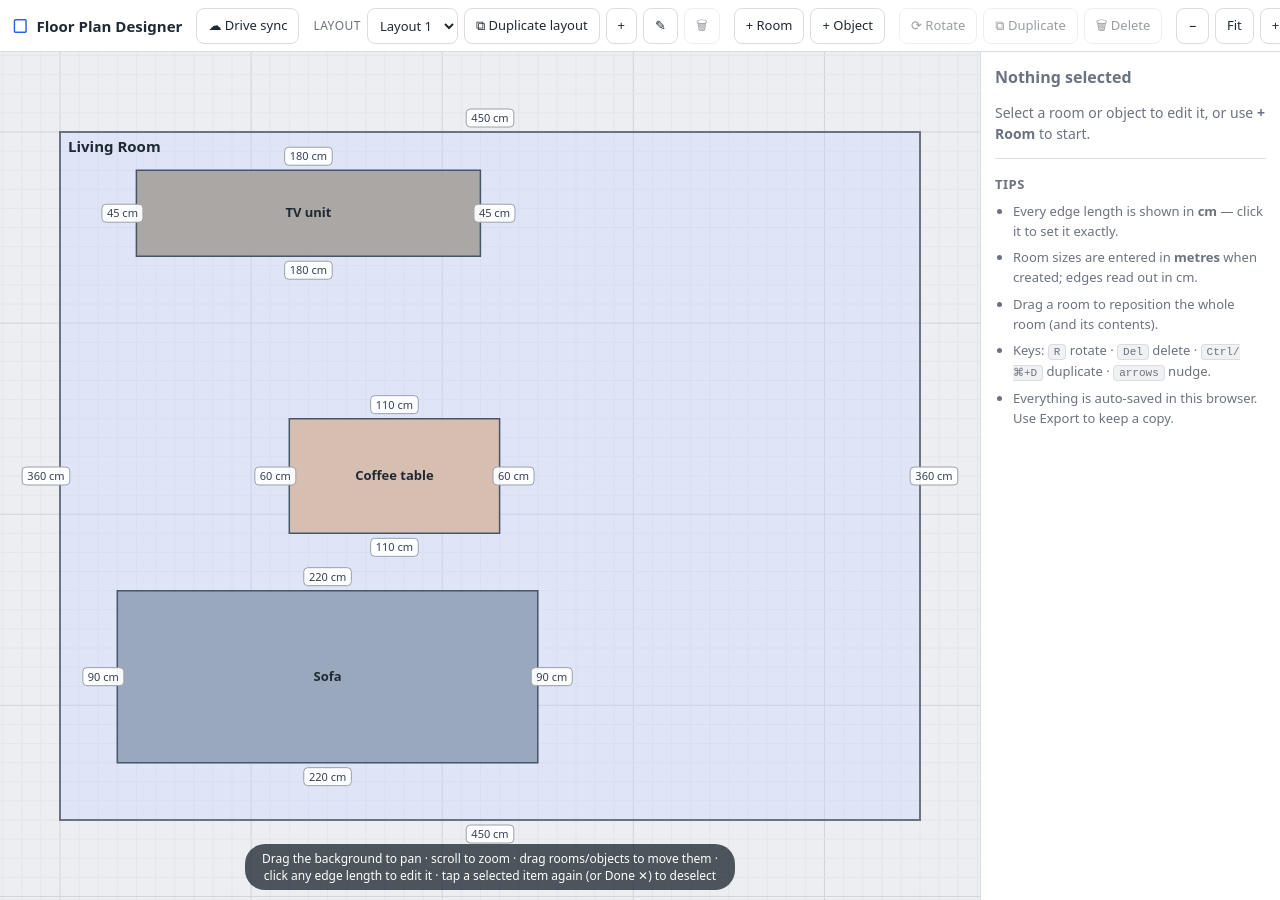
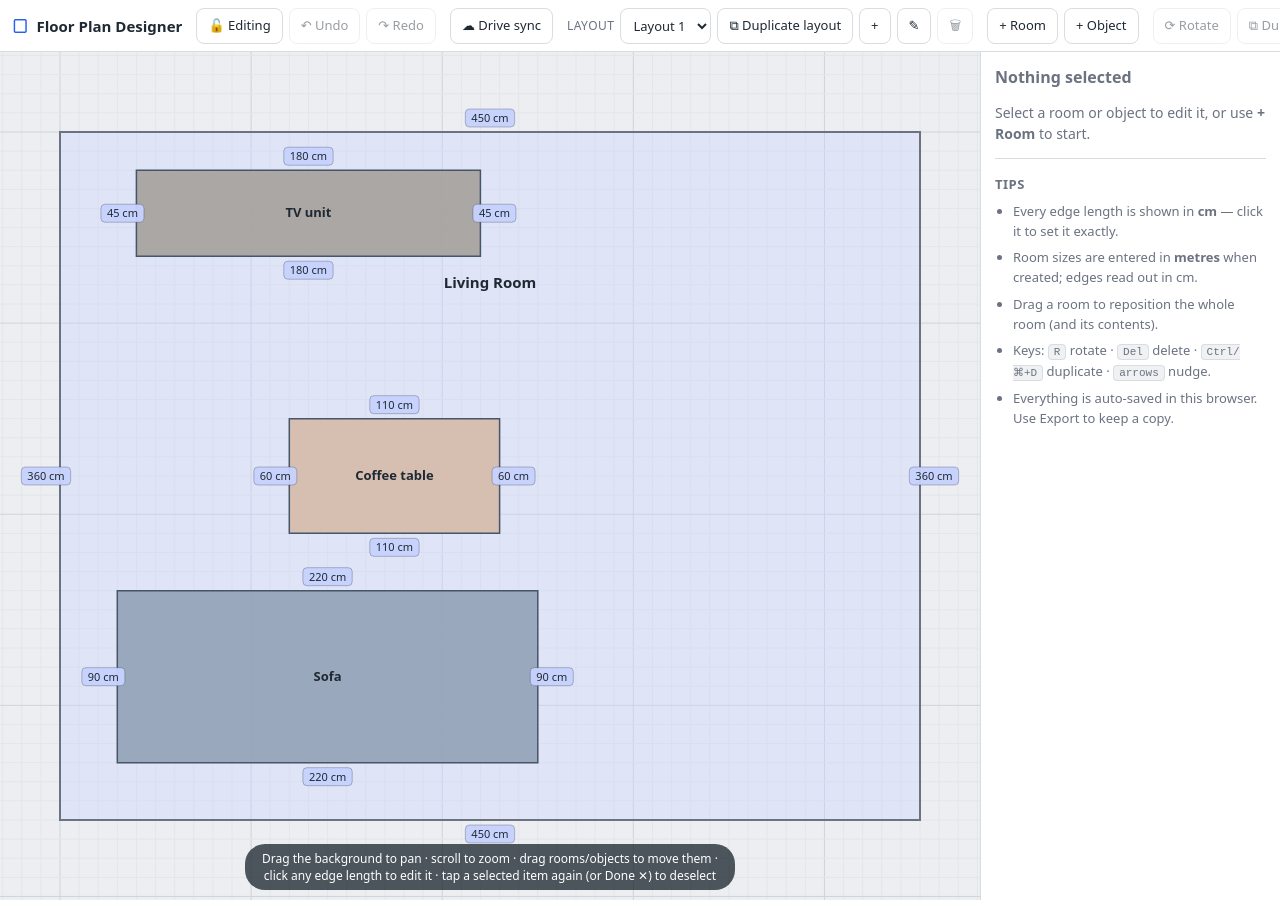
Before and after one commit to mchr3k/mchr3k.github.com, a Jekyll site: the page floorplan/index.html, which Jekyll copies as it is, in a window 1280 px wide. Built offline with Jekyll 4.4.1, drawn with Linux system fonts in a browser that asks for light colours; part of the change alters nothing that is shown.

Commit message:
Add undo/redo and canvas lock; improve edge labels and room names
Undo/redo:
- Snapshot plan content at each save; Undo/Redo toolbar buttons plus
  Ctrl/Cmd+Z and Ctrl/Cmd+Shift+Z (or Ctrl+Y). Lets an accidental
  drag (or any edit) be reverted. save() now = persist() + recordHistory,
  so undo/redo replay persists without adding new history steps. History
  resets on a remote Drive replacement.

Canvas lock (default on touch devices):
- When locked, the canvas is view/select-only: a drag pans and edge
  labels just select, so nothing can be moved or edited by accident.
  Pan/zoom and the side panel still work. A toolbar button toggles it;
  desktop (fine pointer) starts unlocked.

Edge labels:
- Replaced the blunt per-edge length threshold with global overlap
  resolution: longest edges and the selected item win, and a short
  cut-in edge's dimension shows as soon as there's room for it rather
  than only when fully zoomed in.
- Tinted each label to its owning room's colour.

Room names:
- Positioned at a shape-aware point inside the outline (upper-centre,
  accounting for cut-ins/cut-outs) instead of the top-left corner.
- Contraction now uses real text measurement, so names only ellipsise
  when they genuinely don't fit (no longer wasting width).

https://claude.ai/code/session_01WufBwyDRyqPSDpxCsqmNkX

```diff
--- a/floorplan/app.js
+++ b/floorplan/app.js
@@ -37,6 +37,10 @@
   let ui = { grid: true, snap: true, edges: true, gridCm: 10 };
   /** @type {{kind:'room'|'object', roomId:string, objId?:string}|null} */
   let selection = null;
+  // When locked, the canvas is view/select-only: dragging pans and edge labels
+  // just select, so nothing can be moved or edited by accident. Pan/zoom and the
+  // side panel still work. Defaults on per device (set in boot()).
+  let locked = false;
 
   const SVGNS = "http://www.w3.org/2000/svg";
   const PALETTE = ["#c7d2fe", "#bbf7d0", "#fde68a", "#fecaca", "#bae6fd", "#ddd6fe", "#fbcfe8"];
@@ -256,9 +260,17 @@
 
     if (ui.grid) drawGrid(W, H);
 
+    labelCandidates = [];
     for (const room of state.rooms) {
       drawRoom(room);
       for (const obj of room.objects) drawObject(room, obj);
+    }
+    // Edge labels go in a single top layer so they sit above every shape and
+    // their overlaps can be resolved globally.
+    if (labelCandidates.length) {
+      const layer = svgEl("g", { class: "edge-labels" });
+      placeEdgeLabels(layer);
+      svg.appendChild(layer);
     }
   }
 
@@ -302,15 +314,65 @@
     return corners.map((c) => `${c[0].toFixed(1)},${c[1].toFixed(1)}`).join(" ");
   }
 
-  // Fit a name into `availPx` of on-screen width at the given font size.
-  // Returns the full name if it fits, an ellipsised version while at least
-  // `minChars` real characters still fit, or null when it's too small to show.
-  function fitLabel(name, availPx, size, minChars) {
-    const charW = size * 0.6; // rough per-character width
-    const maxChars = Math.floor(availPx / charW);
-    if (maxChars >= name.length) return name;
-    if (maxChars - 1 >= minChars) return name.slice(0, maxChars - 1) + "…";
+  // Measure real rendered text width (cached 2D context), so labels contract
+  // only when they genuinely don't fit — not on a conservative guess.
+  const _measureCtx = document.createElement("canvas").getContext("2d");
+  function measureText(str, size, weight) {
+    _measureCtx.font = `${weight || 400} ${size}px system-ui, -apple-system, "Segoe UI", Roboto, sans-serif`;
+    return _measureCtx.measureText(str).width;
+  }
+
+  // Fit a name into `availPx`: the full name if it measures within, otherwise
+  // the longest ellipsised prefix that fits while keeping >= `minChars` real
+  // characters, or null when it's too small to show.
+  function fitLabel(name, availPx, size, weight, minChars) {
+    if (measureText(name, size, weight) <= availPx) return name;
+    for (let n = name.length - 1; n >= minChars; n--) {
+      const s = name.slice(0, n) + "…";
+      if (measureText(s, size, weight) <= availPx) return s;
+    }
     return null;
+  }
+
+  // Area centroid of a polygon (screen coords); falls back to the vertex
+  // average for degenerate cases.
+  function polygonCentroid(pts) {
+    let a = 0, cx = 0, cy = 0;
+    for (let i = 0; i < pts.length; i++) {
+      const [x0, y0] = pts[i], [x1, y1] = pts[(i + 1) % pts.length];
+      const cross = x0 * y1 - x1 * y0;
+      a += cross; cx += (x0 + x1) * cross; cy += (y0 + y1) * cross;
+    }
+    a *= 0.5;
+    if (Math.abs(a) < 1e-6) {
+      const n = pts.length;
+      return [pts.reduce((s, p) => s + p[0], 0) / n, pts.reduce((s, p) => s + p[1], 0) / n];
+    }
+    return [cx / (6 * a), cy / (6 * a)];
+  }
+  function pointInPoly(pt, pts) {
+    let inside = false;
+    for (let i = 0, j = pts.length - 1; i < pts.length; j = i++) {
+      const [xi, yi] = pts[i], [xj, yj] = pts[j];
+      if ((yi > pt[1]) !== (yj > pt[1]) && pt[0] < ((xj - xi) * (pt[1] - yi)) / (yj - yi) + xi) inside = !inside;
+    }
+    return inside;
+  }
+  // A point inside the room outline to anchor its name on, shape-aware so it
+  // respects cut-ins/cut-outs. Prefer the upper-centre (clear of furniture that
+  // usually sits mid-room), falling back to the centroid, bbox centre, then a
+  // corner.
+  function roomLabelAnchor(corners) {
+    const xs = corners.map((p) => p[0]), ys = corners.map((p) => p[1]);
+    const minX = Math.min(...xs), maxX = Math.max(...xs), minY = Math.min(...ys), maxY = Math.max(...ys);
+    const c = polygonCentroid(corners);
+    const cx = Math.min(Math.max(c[0], minX + 1), maxX - 1);
+    const upper = [cx, minY + (maxY - minY) * 0.22];
+    if (pointInPoly(upper, corners)) return upper;
+    if (pointInPoly(c, corners)) return c;
+    const bc = [(minX + maxX) / 2, (minY + maxY) / 2];
+    if (pointInPoly(bc, corners)) return bc;
+    return corners[0];
   }
 
   function drawRoom(room) {
@@ -329,15 +391,16 @@
       })
     );
 
-    // Room name (top-left, inside) — contracted with an ellipsis to fit the
-    // room's on-screen width, and dropped once it's too small to be useful.
-    const roomName = fitLabel(room.name, room.w * view.scale - 16, 15, 5);
+    // Room name — centred on a point that's actually inside the outline (so it
+    // accounts for cut-ins/cut-outs), contracted with an ellipsis only when it
+    // genuinely doesn't fit.
+    const roomName = fitLabel(room.name, room.w * view.scale - 16, 15, 700, 5);
     if (roomName && room.h * view.scale > 26) {
-      const [nx, ny] = geo.corners[0];
-      g.appendChild(textLabel(nx + 8, ny + 20, roomName, { weight: 700, size: 15, fill: "#1f2933" }));
-    }
-
-    drawEdgeLabels(g, geo, room, room.id, null);
+      const [cx, cy] = roomLabelAnchor(geo.corners);
+      g.appendChild(textLabel(cx, cy + 5, roomName, { weight: 700, size: 15, fill: "#1f2933", anchor: "middle" }));
+    }
+
+    collectEdgeLabels(geo, room.id, null, sel, room.color);
     if (sel) drawHandles(g, geo);
     svg.appendChild(g);
   }
@@ -369,7 +432,7 @@
 
     // Object name, centred — contracted with an ellipsis to fit the object's
     // width, hidden only once fewer than ~5 real characters would fit.
-    const objName = fitLabel(obj.name, obj.w * view.scale - 8, 13, 5);
+    const objName = fitLabel(obj.name, obj.w * view.scale - 8, 13, 600, 5);
     if (objName && obj.h * view.scale > 18) {
       g.appendChild(
         textLabel(geo.center[0], geo.center[1] + 4, objName, {
@@ -378,7 +441,7 @@
       );
     }
 
-    drawEdgeLabels(g, geo, obj, room.id, obj.id);
+    collectEdgeLabels(geo, room.id, obj.id, sel, room.color);
     if (sel) drawHandles(g, geo);
     svg.appendChild(g);
   }
@@ -399,42 +462,56 @@
     );
   }
 
-  function drawEdgeLabels(g, geo, item, roomId, objId) {
+  // Edge labels are gathered during the item pass, then positioned by
+  // placeEdgeLabels() so overlaps are resolved globally rather than by a blunt
+  // per-edge length threshold (which hid short cut-in edges far too eagerly).
+  let labelCandidates = [];
+  function collectEdgeLabels(geo, roomId, objId, selected, tint) {
     if (!ui.edges) return;
     for (const e of geo.edges) {
       const [lx, ly] = e.labelScreen;
       const txt = `${round(e.len)} cm`;
-      const wpx = txt.length * 6.6 + 8;
-      // Declutter: skip an edge whose on-screen length can't hold its own label
-      // (this is what overlaps/crowds when zoomed out).
-      if (e.len * view.scale < wpx) continue;
-      const eg = svgEl("g", {
-        class: "edge-label",
-        "data-kind": "edge",
-        "data-room": roomId,
-        "data-edge": e.idx,
-        style: "cursor:pointer",
-      });
-      if (objId) eg.setAttribute("data-obj", objId);
-      eg.appendChild(
-        svgEl("rect", {
-          x: lx - wpx / 2, y: ly - 9, width: wpx, height: 18, rx: 4,
-          fill: "#ffffff", "fill-opacity": 0.92, stroke: "#9aa1ab", "stroke-width": 1,
-        })
-      );
-      eg.appendChild(
-        svgEl(
-          "text",
-          {
-            x: lx, y: ly + 4,
-            "font-size": 11, "text-anchor": "middle", fill: "#374151",
-            "font-family": "system-ui, sans-serif", style: "pointer-events:none",
-          },
-          txt
-        )
-      );
-      g.appendChild(eg);
-    }
+      const wpx = measureText(txt, 11) + 12;
+      labelCandidates.push({ lx, ly, wpx, txt, roomId, objId, idx: e.idx, len: e.len, selected: selected ? 1 : 0, tint });
+    }
+  }
+
+  function placeEdgeLabels(layer) {
+    // Priority: the selected item first, then longer edges. Each label is drawn
+    // unless it would overlap one already placed — so a short edge's dimension
+    // shows as soon as there's room for it, and only real collisions are hidden.
+    labelCandidates.sort((a, b) => b.selected - a.selected || b.len - a.len);
+    const placed = [];
+    const pad = 2;
+    for (const c of labelCandidates) {
+      const x = c.lx - c.wpx / 2, y = c.ly - 9, w = c.wpx, h = 18;
+      let clash = false;
+      for (const r of placed) {
+        if (x < r.x + r.w + pad && x + w + pad > r.x && y < r.y + r.h + pad && y + h + pad > r.y) { clash = true; break; }
+      }
+      if (clash) continue;
+      placed.push({ x, y, w, h });
+      layer.appendChild(buildEdgeLabel(c, x, y, w));
+    }
+  }
+
+  function buildEdgeLabel(c, x, y, w) {
+    const eg = svgEl("g", {
+      class: "edge-label", "data-kind": "edge", "data-room": c.roomId,
+      "data-edge": c.idx, style: "cursor:pointer",
+    });
+    if (c.objId) eg.setAttribute("data-obj", c.objId);
+    eg.appendChild(svgEl("rect", {
+      x, y, width: w, height: 18, rx: 4,
+      // Tinted to the owning room's colour; pastels keep dark text readable.
+      fill: c.tint || "#ffffff", "fill-opacity": 0.95,
+      stroke: "rgba(15,23,42,0.25)", "stroke-width": 1,
+    }));
+    eg.appendChild(svgEl("text", {
+      x: c.lx, y: c.ly + 4, "font-size": 11, "text-anchor": "middle", fill: "#1f2933",
+      "font-family": "system-ui, sans-serif", style: "pointer-events:none",
+    }, c.txt));
+    return eg;
   }
 
   function drawHandles(g, geo) {
@@ -502,15 +579,25 @@
       return;
     }
     const kind = target.getAttribute("data-kind");
+    const roomId = target.getAttribute("data-room");
+    const objId = target.getAttribute("data-obj");
+    const [gmx, gmy] = mousePos(e);
+
+    if (locked) {
+      // View/select only: open the item in the side panel for editing, but
+      // never move it or open the canvas edge editor — a drag pans instead.
+      const sel = objId ? { kind: "object", roomId, objId } : { kind: "room", roomId };
+      const wasSelected = roomId ? sameSel(selection, sel) : false;
+      if (roomId) select(sel);
+      drag = { type: "pan", startOx: view.ox, startOy: view.oy, startMx: gmx, startMy: gmy, lockSel: roomId ? sel : null, wasSelected, moved: false };
+      return;
+    }
 
     if (kind === "edge") {
       openEdgeEditor(target, e);
       return;
     }
 
-    const roomId = target.getAttribute("data-room");
-    const objId = target.getAttribute("data-obj");
-    const [gmx, gmy] = mousePos(e);
     if (kind === "object") {
       const wasSelected = sameSel(selection, { kind: "object", roomId, objId });
       select({ kind: "object", roomId, objId });
@@ -557,6 +644,10 @@
     const [mx, my] = mousePos(e);
 
     if (drag.type === "pan") {
+      // Below the tap threshold, keep it a tap (so a locked tap can select/
+      // deselect without nudging the view).
+      if (!drag.moved && Math.hypot(mx - drag.startMx, my - drag.startMy) < TAP_SLOP) return;
+      drag.moved = true;
       view.ox = drag.startOx + (mx - drag.startMx);
       view.oy = drag.startOy + (my - drag.startMy);
       render();
@@ -590,16 +681,36 @@
     }
     if (pointers.size < 2) pinch = null;
     if (drag) {
-      if (drag.moved) save();
-      // A tap (no drag) on the already-selected item clears the selection —
-      // a reliable way to deselect on touch, where empty canvas is scarce.
-      else if ((drag.type === "object" || drag.type === "room") && drag.wasSelected) select(null);
+      if (drag.type === "pan") {
+        // Panning doesn't mutate content. A locked tap (no pan) on the already-
+        // selected item deselects it.
+        if (!drag.moved && drag.lockSel && drag.wasSelected) select(null);
+      } else if (drag.moved) {
+        save();
+      } else if (drag.wasSelected) {
+        // Tap (no drag) on the already-selected item clears the selection — a
+        // reliable way to deselect on touch, where empty canvas is scarce.
+        select(null);
+      }
     }
     drag = null;
   }
 
   function dist(a, b) {
     return Math.hypot(a[0] - b[0], a[1] - b[1]);
+  }
+
+  function setLocked(v) {
+    locked = v;
+    const b = el("btn-lock");
+    if (b) {
+      b.textContent = locked ? "🔒 Locked" : "🔓 Editing";
+      b.classList.toggle("locked", locked);
+      b.title = locked
+        ? "Canvas locked — drag pans, taps select. Tap to enable editing."
+        : "Editing enabled — drag moves items. Tap to lock the canvas.";
+    }
+    svg.classList.toggle("locked", locked);
   }
 
   // Wheel zoom (desktop)
@@ -1258,6 +1369,7 @@
     selection = null;
     try { localStorage.setItem(STORAGE_KEY, serialize()); } catch (_) {}
     suppressSync = false;
+    resetHistory(); // a remote replacement is a new baseline, not an undo step
     renderLayoutBar();
     render();
     refreshPanel();
@@ -1269,9 +1381,11 @@
 
   let saveTimer = null;
   let suppressSync = false; // true while applying a remote doc, to avoid loops
-  function save() {
+
+  // Write to localStorage + schedule a Drive sync, bumping the skew-proof
+  // revision. Does NOT touch undo history (used by undo/redo replay too).
+  function persist() {
     if (!suppressSync) {
-      // Bump the monotonic revision (skew-proof ordering) and a display time.
       doc.rev = DRIVE.nextRev();
       doc.updatedAt = Date.now();
     }
@@ -1280,9 +1394,65 @@
     } catch (_) {}
     if (!suppressSync) DRIVE.scheduleSync();
   }
+  function save() {
+    persist();
+    if (!suppressSync) recordHistory();
+  }
   function saveSoon() {
     clearTimeout(saveTimer);
     saveTimer = setTimeout(save, 300);
+  }
+
+  // ---- Undo / redo: snapshots of plan content captured at each save ----
+  const HISTORY_LIMIT = 80;
+  let undoStack = [];
+  let redoStack = [];
+  let lastSnap = null;
+  const contentSnap = () => JSON.stringify({ activeId: doc.activeId, layouts: doc.layouts });
+  function recordHistory() {
+    const snap = contentSnap();
+    if (snap === lastSnap) return;
+    if (lastSnap !== null) {
+      undoStack.push(lastSnap);
+      if (undoStack.length > HISTORY_LIMIT) undoStack.shift();
+    }
+    redoStack.length = 0;
+    lastSnap = snap;
+    updateHistoryButtons();
+  }
+  function resetHistory() {
+    undoStack = [];
+    redoStack = [];
+    lastSnap = contentSnap();
+    updateHistoryButtons();
+  }
+  function updateHistoryButtons() {
+    const u = el("btn-undo"), r = el("btn-redo");
+    if (u) u.disabled = !undoStack.length;
+    if (r) r.disabled = !redoStack.length;
+  }
+  function applyHistory(snap) {
+    const data = JSON.parse(snap);
+    doc.activeId = data.activeId;
+    doc.layouts = data.layouts;
+    lastSnap = snap;
+    state = activeLayout();
+    selection = null;
+    persist(); // save + sync, but don't create a new history step
+    renderLayoutBar();
+    render();
+    refreshPanel();
+    updateHistoryButtons();
+  }
+  function undo() {
+    if (!undoStack.length) return;
+    redoStack.push(lastSnap);
+    applyHistory(undoStack.pop());
+  }
+  function redo() {
+    if (!redoStack.length) return;
+    undoStack.push(lastSnap);
+    applyHistory(redoStack.pop());
   }
   function load() {
     try {
@@ -1652,6 +1822,9 @@
   document.addEventListener("keydown", (e) => {
     const typing = e.target.matches("input, select, textarea");
     if (typing) return;
+    const mod = e.ctrlKey || e.metaKey;
+    if (mod && e.key.toLowerCase() === "z" && !e.shiftKey) { e.preventDefault(); undo(); return; }
+    if (mod && (e.key.toLowerCase() === "y" || (e.key.toLowerCase() === "z" && e.shiftKey))) { e.preventDefault(); redo(); return; }
     const r = resolveSel();
     if ((e.key === "Delete" || e.key === "Backspace") && r) { e.preventDefault(); deleteSel(); }
     else if (e.key.toLowerCase() === "r" && r && r.kind === "object") { rotateSel(); }
@@ -1673,6 +1846,9 @@
   // ---------------------------------------------------------------------------
   // Wire up toolbar
   // ---------------------------------------------------------------------------
+  el("btn-lock").addEventListener("click", () => setLocked(!locked));
+  el("btn-undo").addEventListener("click", undo);
+  el("btn-redo").addEventListener("click", redo);
   el("btn-add-room").addEventListener("click", addRoom);
   el("btn-add-object").addEventListener("click", addObject);
   el("btn-rotate").addEventListener("click", rotateSel);
@@ -1721,6 +1897,10 @@
   // ---------------------------------------------------------------------------
   doc = load() || sample();
   state = activeLayout();
+  resetHistory();
+  // Lock the canvas by default on touch devices, so taps to pan/zoom can't
+  // accidentally move things. Desktop (fine pointer) starts unlocked.
+  setLocked(window.matchMedia("(pointer: coarse)").matches);
   bindPanel();
   renderLayoutBar();
   refreshPanel();
--- a/floorplan/index.html
+++ b/floorplan/index.html
@@ -11,6 +11,12 @@
       <div class="toolbar-group brand">
         <span class="logo">▢</span>
         <strong>Floor Plan Designer</strong>
+      </div>
+
+      <div class="toolbar-group">
+        <button id="btn-lock" title="Lock the canvas">🔒 Locked</button>
+        <button id="btn-undo" title="Undo (Ctrl/Cmd+Z)" disabled>↶ Undo</button>
+        <button id="btn-redo" title="Redo (Ctrl/Cmd+Shift+Z)" disabled>↷ Redo</button>
       </div>
 
       <div class="toolbar-group">
--- a/floorplan/styles.css
+++ b/floorplan/styles.css
@@ -129,6 +129,19 @@ button.danger:hover:not(:disabled) {
   overflow: hidden;
   background: #eceef1;
   touch-action: none; /* we handle pan/zoom ourselves */
+}
+
+/* When locked, items aren't draggable — show a grab cursor, not a move one. */
+#canvas.locked [data-kind="room"],
+#canvas.locked [data-kind="object"],
+#canvas.locked [data-kind="edge"] {
+  cursor: grab !important;
+}
+
+#btn-lock.locked {
+  border-color: #f59e0b;
+  color: #b45309;
+  background: #fffbeb;
 }
 
 #canvas {
```
